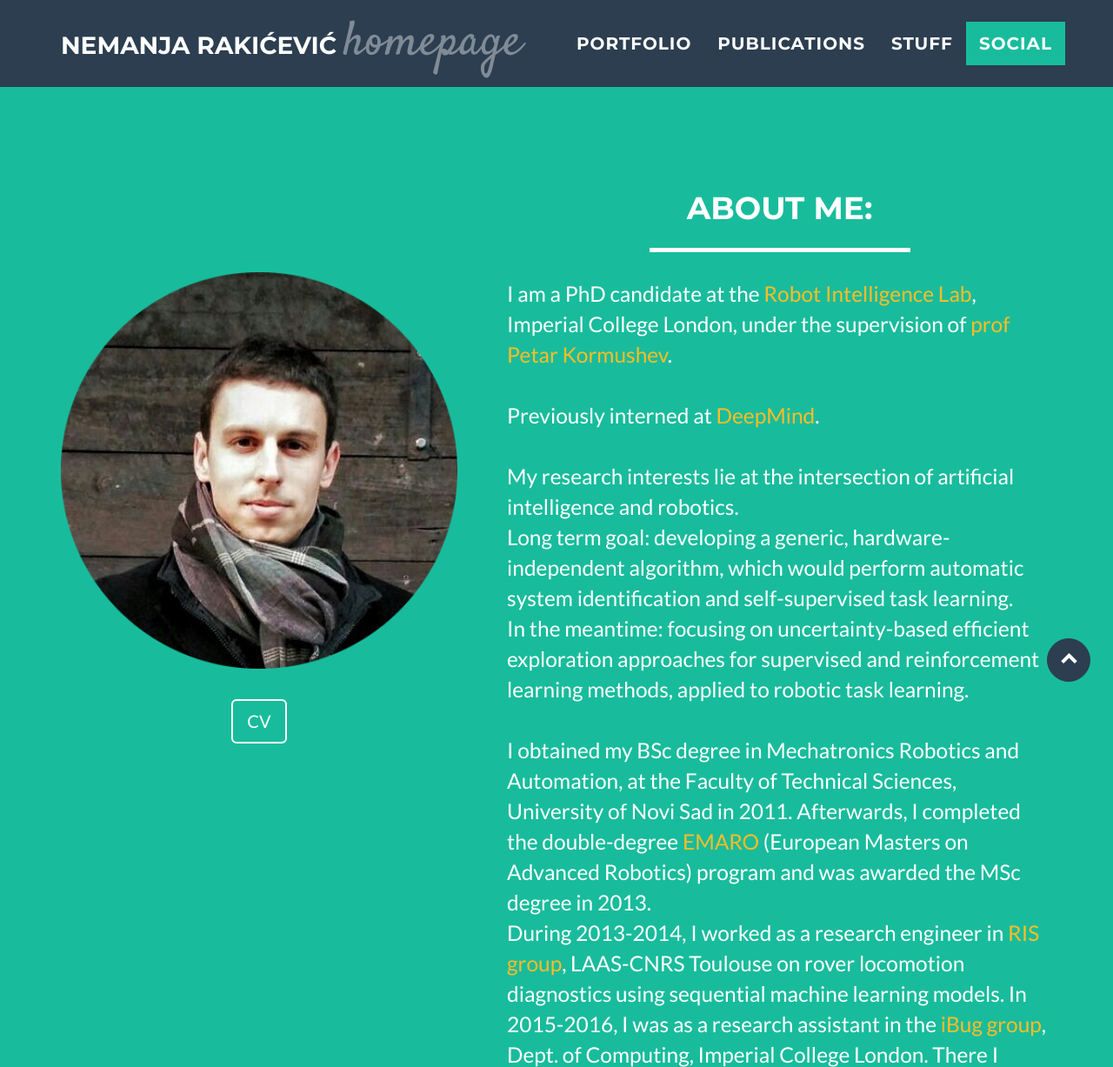
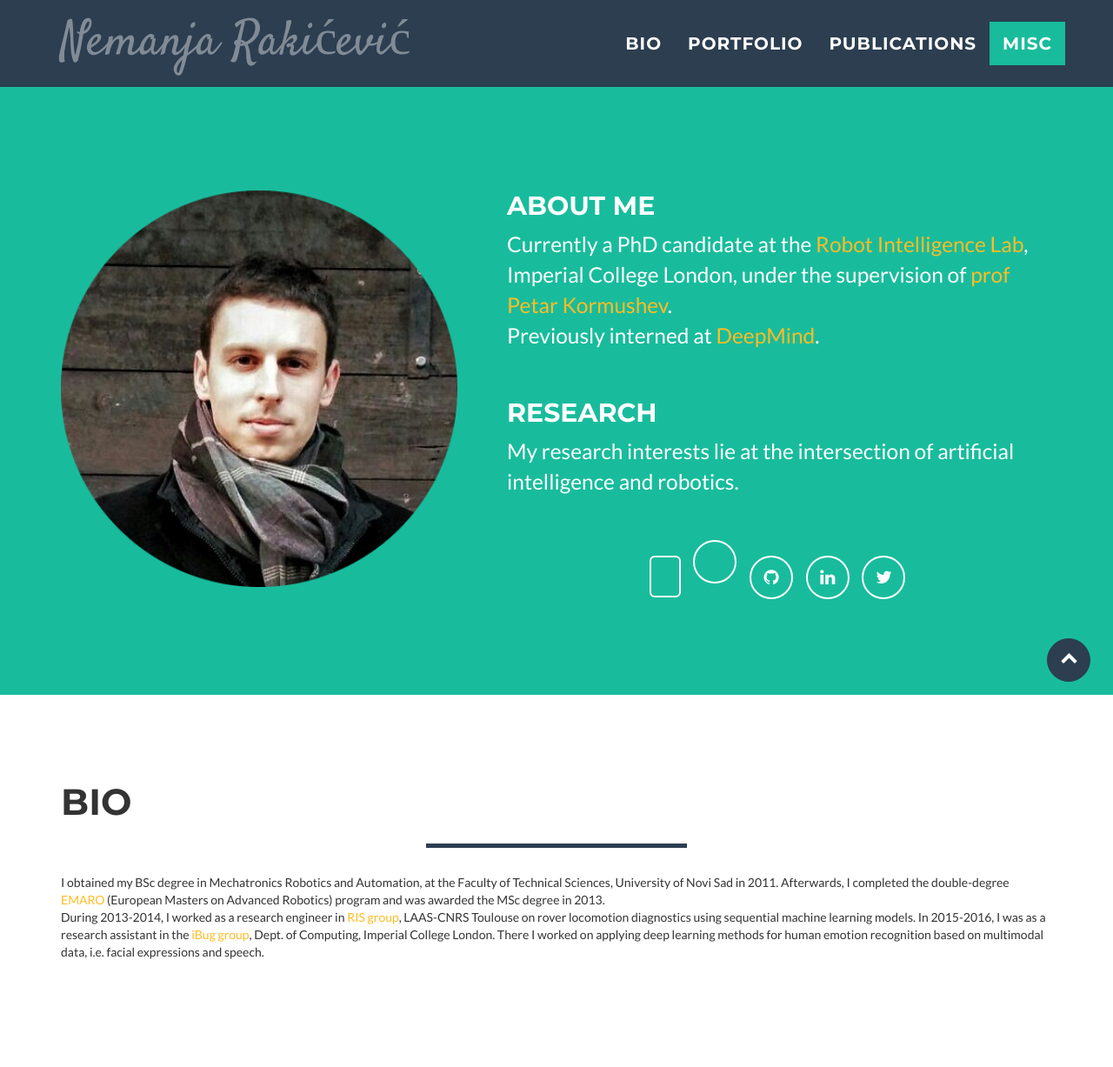
Before and after one commit to nemanja-rakicevic/nemanja-rakicevic.github.io, a website: page index.html in a window 1280 px wide. Shown: the top 1227 px of the page at 87% size. Drawn offline with nearby package versions, Linux system fonts and the light colour scheme; some icons are missing.

Commit message:
rearranged stuff

```diff
--- a/index.html
+++ b/index.html
@@ -23,7 +23,9 @@
     <!-- Custom Fonts -->
     <!-- <link href="./vendor/font-awesome/css/font-awesome.css" rel="stylesheet" type="text/css"> -->
     <link href="https://cdnjs.cloudflare.com/ajax/libs/font-awesome/4.7.0/css/font-awesome.css" rel="stylesheet" type="text/css">
-    <link rel="stylesheet" href="/path/to/folder/css/academicons.min.css"/>
+    <!-- <link rel="stylesheet" href="./css/academicons.min.css"/> -->
+    <link rel="stylesheet" href="https://cdn.rawgit.com/jpswalsh/academicons/master/css/academicons.min.css">
+
 
     <link href="https://fonts.googleapis.com/css?family=Montserrat:400,700" rel="stylesheet" type="text/css">
     <link href="https://fonts.googleapis.com/css?family=Lato:400,700,400italic,700italic" rel="stylesheet" type="text/css">
@@ -49,7 +51,8 @@
                 <button type="button" class="navbar-toggle" data-toggle="collapse" data-target="#bs-example-navbar-collapse-1">
                     <span class="sr-only">Toggle navigation</span> Menu <i class="fa fa-bars"></i>
                 </button>
-                <a class="navbar-brand" href="#page-top"><strong>Nemanja</strong> Rakićević <span class="homep">homepage</span></a>
+                <a class="navbar-brand" href="#page-top"><span class="homep">Nemanja Rakićević</span> </a>
+                <!-- <a class="navbar-brand" href="#page-top"><strong>Nemanja</strong> Rakićević <span class="homep">homepage</span></a> -->
             </div>
 
             <!-- Collect the nav links, forms, and other content for toggling -->
@@ -59,16 +62,16 @@
                         <a href="#page-top"></a>
                     </li>
                     <li class="page-scroll">
+                        <a href="#bio">Bio</a>
+                    </li>
+                    <li class="page-scroll">
                         <a href="#portfolio">Portfolio</a>
                     </li>
                     <li class="page-scroll">
                         <a href="#about">Publications</a>
                     </li>
                     <li class="page-scroll">
-                        <a href="#stuff">Stuff</a>
-                    </li>
-                    <li class="page-scroll">
-                        <a href="#social">Social</a>
+                        <a href="#misc">Misc</a>
                     </li>
                 </ul>
             </div>
@@ -84,18 +87,11 @@
           <div class="col-lg-12">
 
             <div class="person1" style="float:left; display:inline-block; ">
-                <span style="float:left; width: 40%; padding-top: 3cm;">
+                <span style="float:left; width: 40%; padding-top: 0.5cm;">
                         <img class="img-responsive" src="./img/nemanja_munich.png"
-                         width="560" height"1000" alt="" align="left" />
+                         width="560" height="1000" alt="" align="left" />
                         <!-- <img class="img-responsive" src="./img/lagodicomo2.jpg"
                          width="560" height"1000" alt="" align="left" /> -->
-
-                       <div class="col-lg-8 col-lg-offset-2 text-center">
-                          <a href="./files/NemanjaRakicevic_CV.pdf" class="btn btn-lg btn-outline">
-                              <!-- <i class="fa fa-file-text"></i>  -->
-                              CV
-                          </a>
-                        </div>
 
                 </span>
 
@@ -105,28 +101,47 @@
                 <span style="float:right;width: 55%;">
                       <p style="float:right; display:block;">
                             <div class="intro-text">
-                              <h1>about me:</h1>
-                                <hr class="star-light">
+      <!--                         <h1>about me</h1>
+                                <hr class="star-light"> -->
                                     <span class="skills">
-                                        I am a PhD candidate at the <a href="http://www.imperial.ac.uk/robot-intelligence/">Robot Intelligence Lab</a>, Imperial College London, under the supervision of <a href="http://kormushev.com/">prof Petar Kormushev</a>.
-                                        <br>
+                              <h2>About me</h2>
+                                        Currently a PhD candidate at the <a href="http://www.imperial.ac.uk/robot-intelligence/">Robot Intelligence Lab</a>, Imperial College London, under the supervision of <a href="http://kormushev.com/">prof Petar Kormushev</a>.
                                         <br>
                                         Previously interned at <a href="https://deepmind.com/">DeepMind</a>.
                                         <br>
                                         <br>
+
+                              <h2>Research</h2>
                                         My research interests lie at the intersection of artificial intelligence and robotics.
                                         <br>
-                                        Long term goal: developing a generic, hardware-independent algorithm, which would perform automatic system identification and self-supervised task learning.
                                         <br>
-                                        In the meantime: focusing on uncertainty-based efficient exploration approaches for supervised and reinforcement learning methods, applied to robotic task learning.
                                         <!-- More specifically machine learning methods for model-free robot control and intelligent interaction in unknown environments. -->
 
-                                        <br>
-                                        <br>
-                                        I obtained my BSc degree in Mechatronics Robotics and Automation, at the Faculty of Technical Sciences, University of Novi Sad in 2011. Afterwards, I completed the double-degree <a href="http://emaro.irccyn.ec-nantes.fr/">EMARO</a>  (European Masters on Advanced Robotics) program and was awarded the MSc degree in 2013.
-                                        <br>
-                                        During 2013-2014, I worked as a research engineer in <a href="https://www.laas.fr/public/en/ris">RIS group</a>, LAAS-CNRS Toulouse on rover locomotion diagnostics using sequential machine learning models.
-                                        In 2015-2016, I was as a research assistant in the <a href="http://ibug.doc.ic.ac.uk/">iBug group</a>, Dept. of Computing, Imperial College London. There I worked on applying deep learning methods for human emotion recognition based on multimodal data, i.e. facial expressions and speech.
+                              <div class="footer-col col-lg-12 text-center">
+                                  <ul class="list-inline">
+                                      <li>
+                                          <a href="./files/NemanjaRakicevic_CV.pdf" class=" btn-lg btn-outline">
+                                            <i class="ai ai-cv-square ai-3x"></i></a>
+                                      </li>
+                                      <li>
+                                          <a href="https://scholar.google.com/citations?user=5Jnn-YoAAAAJ" class="btn-social btn-outline">
+                                            <i class="ai ai-google-scholar"></i></a>
+                                      </li>
+                                      <li>
+                                          <a href="https://github.com/nemanja-rakicevic" class="btn-social btn-outline">
+                                            <i class="fa fa-fw fa-github"></i></a>
+                                      </li>
+                                      <li>
+                                          <a href="https://uk.linkedin.com/in/nemanja-rakicevic-390b3330" class="btn-social btn-outline">
+                                            <i class="fa fa-fw fa-linkedin"></i></a>
+                                      </li>
+                                      <li>
+                                          <a href="https://twitter.com/nrkcv" class="btn-social btn-outline">
+                                            <i class="fa fa-fw fa-twitter"></i></a>
+                                      </li>
+                                  </ul>
+                              </div>
+
                                   </span>
                             </div>
                       </p>
@@ -137,6 +152,27 @@
         </div>
       </div>
     </header>
+
+
+
+
+    <!-- Blog Section -->
+    <section id="bio">
+        <div class="container">
+            <div class="row">
+                <div class="col-lg-12">
+                    <h2>Bio</h2>
+                    <hr class="star-primary">
+
+                I obtained my BSc degree in Mechatronics Robotics and Automation, at the Faculty of Technical Sciences, University of Novi Sad in 2011. Afterwards, I completed the double-degree <a href="http://emaro.irccyn.ec-nantes.fr/">EMARO</a>  (European Masters on Advanced Robotics) program and was awarded the MSc degree in 2013.
+                <br>
+                During 2013-2014, I worked as a research engineer in <a href="https://www.laas.fr/public/en/ris">RIS group</a>, LAAS-CNRS Toulouse on rover locomotion diagnostics using sequential machine learning models.
+                In 2015-2016, I was as a research assistant in the <a href="http://ibug.doc.ic.ac.uk/">iBug group</a>, Dept. of Computing, Imperial College London. There I worked on applying deep learning methods for human emotion recognition based on multimodal data, i.e. facial expressions and speech.
+            </div>
+            </div>
+        </div>
+    </section>
+
 
 
     <!-- Portfolio Grid Section -->
@@ -250,6 +286,33 @@
               <!-- <a href="#top"><strong>TOP</strong></a> -->
               </h2>
                 <ul>
+
+                  <li>
+                    <h4>Sim-to-Real Learning for Casualty Detection from Ground Projected Point Cloud Data</h4>
+                      <p>R.P. Saputra, <b>N. Rakicevic</b> and P. Kormushev. International Conference on Intelligent Robots and Systems (IROS), 2019</p>
+                      <a id="reflink" href="https://arxiv.org/pdf/1908.03057.pdf">[pdf]<em class="ref"></em></a>
+                      <a id="reflink" onclick="$('#12c203d9e2c82318044f0613_bibtex').toggle('')">[bibtex]<em class="ref"></em></a>
+                      <!-- <a id="reflink" onclick="$('#55c203d9e2c82318044f0613_endnote).toggle('')">[endnote]<em class="ref"></em></a> -->
+
+                      <div class="reference" id="12c203d9e2c82318044f0613_bibtex" style="display: none;">
+                        <div class="header">Bibtex reference <a id="reflink" onclick="$('#12c203d9e2c82318044f0613_bibtex').toggle('')">[hide]</a></div>
+                        <div class="ref">
+                          <pre>
+@inproceedings{saputra2019sim,
+  title={Sim-to-Real Learning for Casualty Detection from Ground Projected Point Cloud Data},
+  author={Saputra, Roni Permana and Rakicevic, Nemanja and Kormushev, Petar},
+  booktitle={Proc. IEEE/RSJ Intl Conf. on Intelligent Robots and Systems (IROS 2019)},
+  year={2019}
+}
+                          </pre>
+                        </div>
+                      </div>
+                      <a id="reflink" href="https://sites.google.com/view/sim-to-real-resqnet/">[website]<em class="ref"></em></a>
+                  </li>
+
+              <br>
+              <br>
+
                   <li>
                     <h4>Active Learning via Informed Search in Movement Parameter Space for Efficient Robot Task Learning and Transfer</h4>
                       <p><b>N. Rakicevic</b> and P. Kormushev. Autonomous Robots (AURO), 2019</p>
@@ -392,11 +455,11 @@ year = {2015},}
     </section>
 
     <!-- Blog Section -->
-    <section id="stuff">
+    <section id="misc">
         <div class="container">
             <div class="row">
                 <div class="col-lg-12 text-center">
-                    <h2>Stuff</h2>
+                    <h2>Misc</h2>
                     <hr class="star-primary">
                 </div>
             </div>
@@ -462,46 +525,7 @@ year = {2015},}
     <!-- Footer -->
     <!-- http://astronautweb.co/snippet/font-awesome/ -->
 
-    <section id="social">
       <footer class="text-center">
-          <div class="footer-above">
-              <div class="success">
-                  <div class="row">
-                      <!-- <div class="footer-col col-md-4">
-                          <h3>Location</h3>
-                          <p>3481 Melrose Place
-                              <br>Beverly Hills, CA 90210</p>
-                      </div> -->
-                      <h3>Social</h3>
-                      <div class="footer-col col-lg-6">
-                          <ul class="list-inline">
-                              <li>
-                                  <a href="https://scholar.google.com/citations?user=5Jnn-YoAAAAJ" class="btn-social btn-outline"><i class="fa fa-fw ai-google-scholar"></i></a>
-                              </li>
-                              <li>
-                                  <a href="https://github.com/nemanja-rakicevic" class="btn-social btn-outline"><i class="fa fa-fw fa-github"></i></a>
-                              </li>
-                              <li>
-                                  <a href="https://uk.linkedin.com/in/nemanja-rakicevic-390b3330" class="btn-social btn-outline"><i class="fa fa-fw fa-linkedin"></i></a>
-                              </li>
-                              <li>
-                                  <a href="https://plus.google.com/u/0/107672761183071517394" class="btn-social btn-outline"><i class="fa fa-fw fa-google-plus"></i></a>
-                              </li>
-                              <li>
-                                  <a href="https://twitter.com/nrkcv" class="btn-social btn-outline"><i class="fa fa-fw fa-twitter"></i></a>
-                              </li>
-                              <li>
-                                  <a href="https://www.facebook.com/nemanja.rakicevic" class="btn-social btn-outline"><i class="fa fa-fw fa-facebook"></i></a>
-                              </li>
-                          </ul>
-                      </div>
-                      <!-- <div class="footer-col col-md-4">
-                          <h3>About Freelancer</h3>
-                          <p>Freelance is a free to use, open source Bootstrap theme created by <a href="http://startbootstrap.com">Start Bootstrap</a>.</p>
-                      </div> -->
-                  </div>
-              </div>
-          </div>
           <div class="footer-below">
               <div class="container">
                   <div class="row">
@@ -512,7 +536,6 @@ year = {2015},}
               </div>
           </div>
       </footer>
-    </section>
 
     <!-- Scroll to Top Button (Only visible on small and extra-small screen sizes) -->
     <div class="scroll-top page-scroll visible-sm hidden-xs visible-lg visible-md">
@@ -520,6 +543,22 @@ year = {2015},}
             <i class="fa fa-chevron-up"></i>
         </a>
     </div>
+
+
+
+
+
+
+
+
+
+
+
+
+
+
+
+
 
     <!-- Portfolio Modals -->
 
@@ -1232,6 +1271,15 @@ year = {2015},}
         </div>
     </div>
 
+
+
+
+
+
+
+
+
+
     <!-- jQuery
     <script src="vendor/jquery/jquery.min.js"></script>-->
     <script src="https://cdnjs.cloudflare.com/ajax/libs/jquery/3.1.1/jquery.min.js"></script>
```
